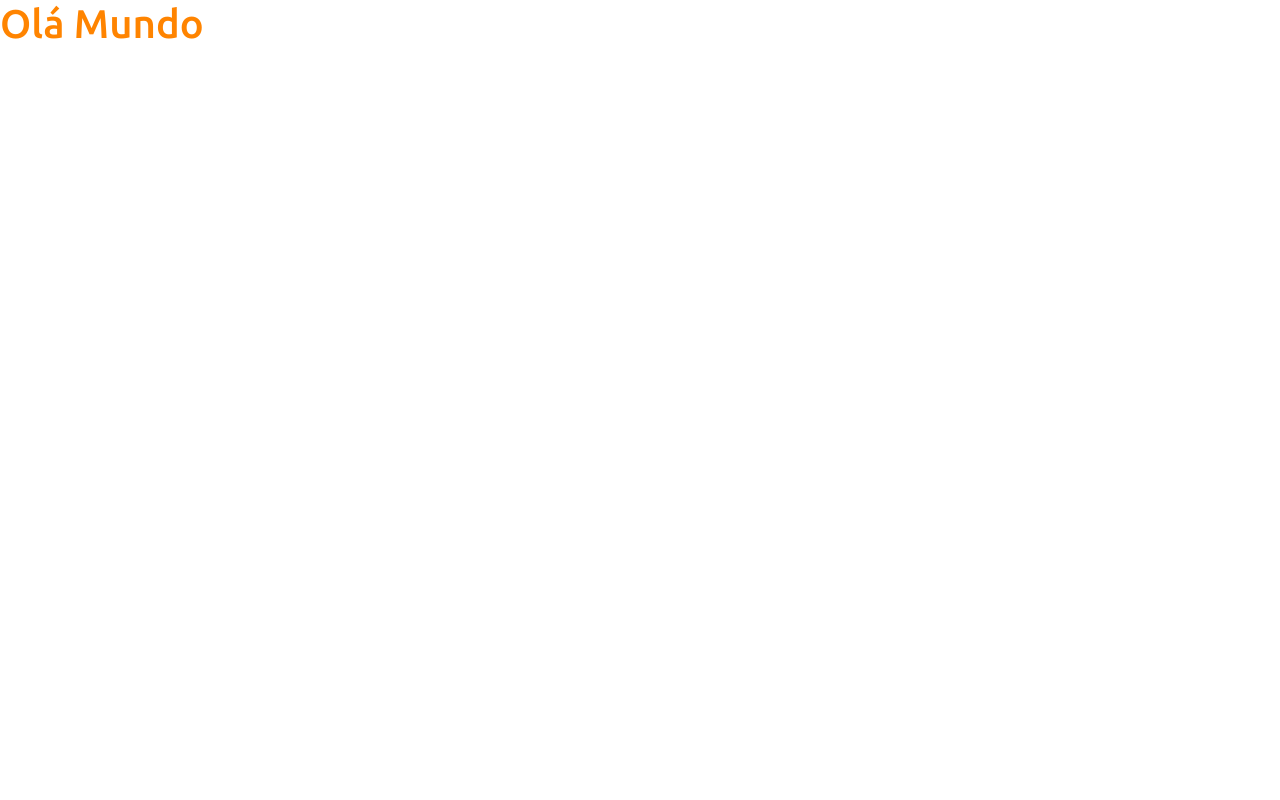
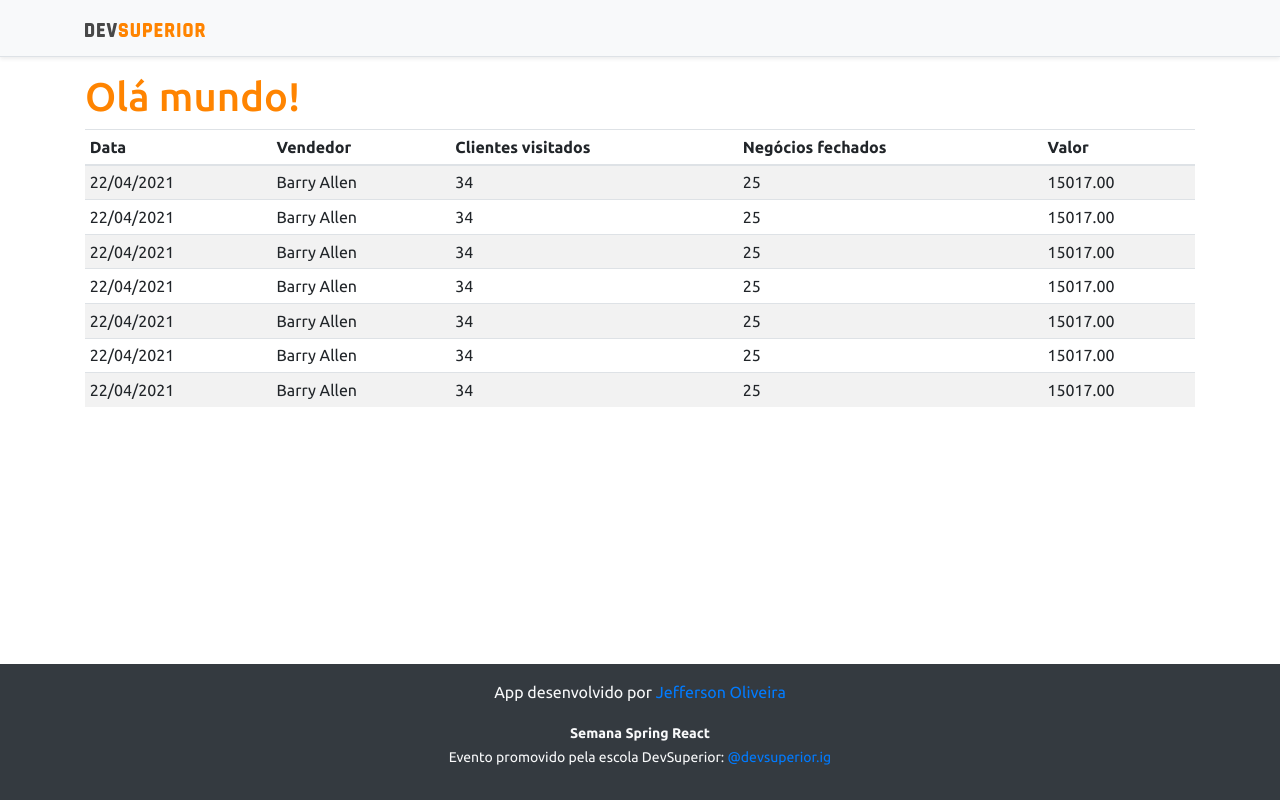
Before and after one commit to oliveirajso/projeto-sd3, a React (Create React App) app in the folder frontend/: page / in a window 1280 px wide. Built offline with nearby package versions, Linux system fonts and the light colour scheme.

Commit message:
Basic static components

```diff
--- a/frontend/src/App.tsx
+++ b/frontend/src/App.tsx
@@ -1,9 +1,17 @@
-import React from 'react';
+import NavBar from "components/Navbar";
+import Footer from "components/Footer";
+import DataTable from "components/DataTable";
+
 function App() {
   return (
-    <div>
-      <h1 className="text-primary">Olá Mundo</h1>
-    </div>
+    <>
+      <NavBar />
+      <div className="container">
+        <h1 className="text-primary">Olá mundo!</h1>
+        <DataTable/>
+      </div>
+      <Footer/>
+    </>
   );
 }
 
--- /dev/null
+++ b/frontend/src/components/DataTable/index.jsx
@@ -0,0 +1,74 @@
+const DataTable = () => {
+
+    return (
+        <>
+            <div className="table-responsive">
+                <table className="table table-striped table-sm">
+                    <thead>
+                        <tr>
+                            <th>Data</th>
+                            <th>Vendedor</th>
+                            <th>Clientes visitados</th>
+                            <th>Negócios fechados</th>
+                            <th>Valor</th>
+                        </tr>
+                    </thead>
+                    <tbody>
+                        <tr>
+                            <td>22/04/2021</td>
+                            <td>Barry Allen</td>
+                            <td>34</td>
+                            <td>25</td>
+                            <td>15017.00</td>
+                        </tr>
+                        <tr>
+                            <td>22/04/2021</td>
+                            <td>Barry Allen</td>
+                            <td>34</td>
+                            <td>25</td>
+                            <td>15017.00</td>
+                        </tr>
+                        <tr>
+                            <td>22/04/2021</td>
+                            <td>Barry Allen</td>
+                            <td>34</td>
+                            <td>25</td>
+                            <td>15017.00</td>
+                        </tr>
+                        <tr>
+                            <td>22/04/2021</td>
+                            <td>Barry Allen</td>
+                            <td>34</td>
+                            <td>25</td>
+                            <td>15017.00</td>
+                        </tr>
+                        <tr>
+                            <td>22/04/2021</td>
+                            <td>Barry Allen</td>
+                            <td>34</td>
+                            <td>25</td>
+                            <td>15017.00</td>
+                        </tr>
+                        <tr>
+                            <td>22/04/2021</td>
+                            <td>Barry Allen</td>
+                            <td>34</td>
+                            <td>25</td>
+                            <td>15017.00</td>
+                        </tr>
+                        <tr>
+                            <td>22/04/2021</td>
+                            <td>Barry Allen</td>
+                            <td>34</td>
+                            <td>25</td>
+                            <td>15017.00</td>
+                        </tr>
+
+                    </tbody>
+                </table>
+            </div>
+        </>
+    )
+
+}
+export default DataTable;
--- /dev/null
+++ b/frontend/src/components/Footer/index.jsx
@@ -0,0 +1,14 @@
+const Footer = () => {
+    return (
+        <>
+            <footer className="footer mt-auto py-3 bg-dark">
+                <div className="container">
+                    <p className="text-light">App desenvolvido por <a href="https://github.com/oliveirajso" target="_blank" rel="noreferrer">Jefferson Oliveira</a></p>
+                    <p className="text-light"><small><strong>Semana Spring React</strong><br />
+      Evento promovido pela escola DevSuperior: <a href="https://instagram.com/devsuperior.ig" target="_blank" rel="noreferrer">@devsuperior.ig</a></small></p>
+                </div>
+            </footer>
+        </>
+    )
+}
+export default Footer;
--- /dev/null
+++ b/frontend/src/components/Navbar/index.jsx
@@ -0,0 +1,15 @@
+import ImgDsDark from 'assets/img/ds_dark.svg'
+const NavBar = () => {
+    return (
+        <>
+            <div className="d-flex flex-column flex-md-row align-items-center p-3 px-md-4 mb-3 bg-light border-bottom shadow-sm">
+                <div className="container">
+                    <nav className="my-2 my-md-0 mr-md-3">
+                        <img src={ImgDsDark} alt="DevSuperior" width="120" />
+                    </nav>
+                </div>
+            </div>
+        </>
+    )
+}
+export default NavBar;
```
Also changed, not shown: frontend/src/assets/img/ds_dark.svg (added), 1 other file (tests, documents, lock files or other folders).
